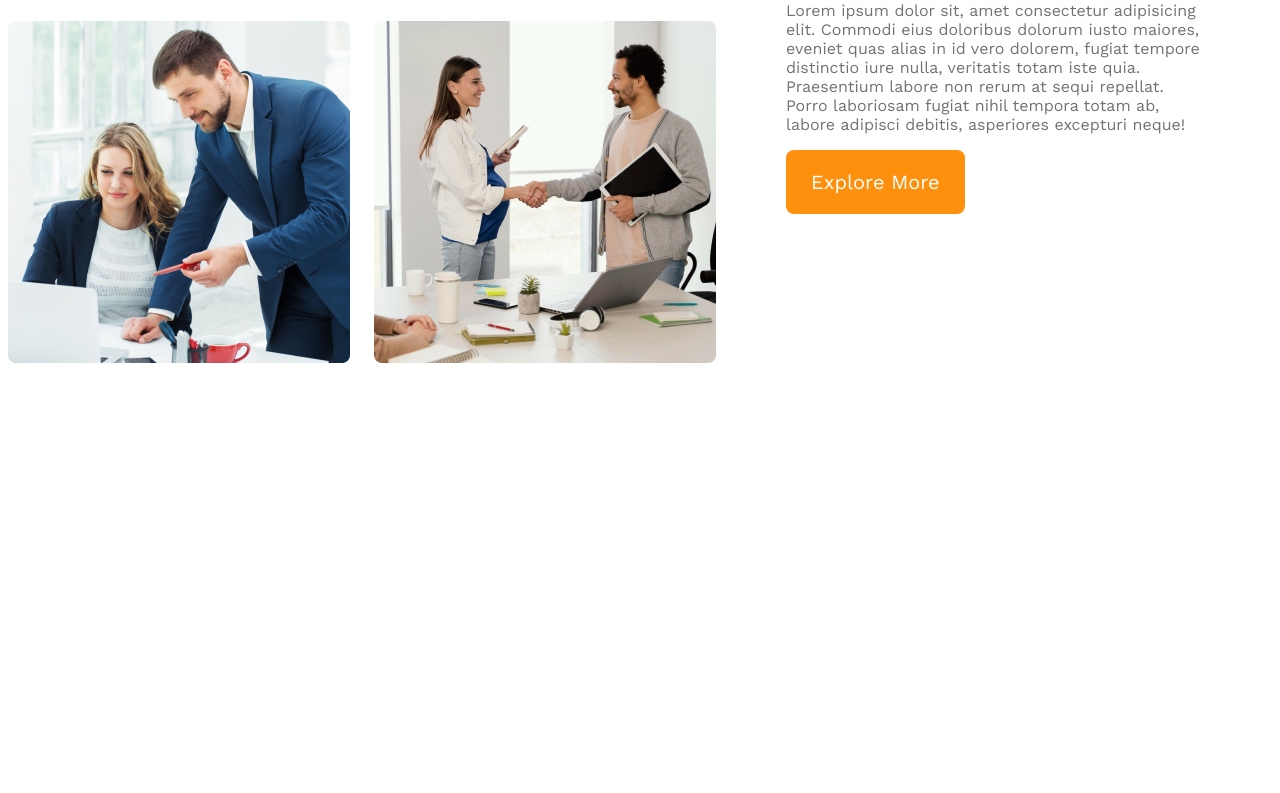
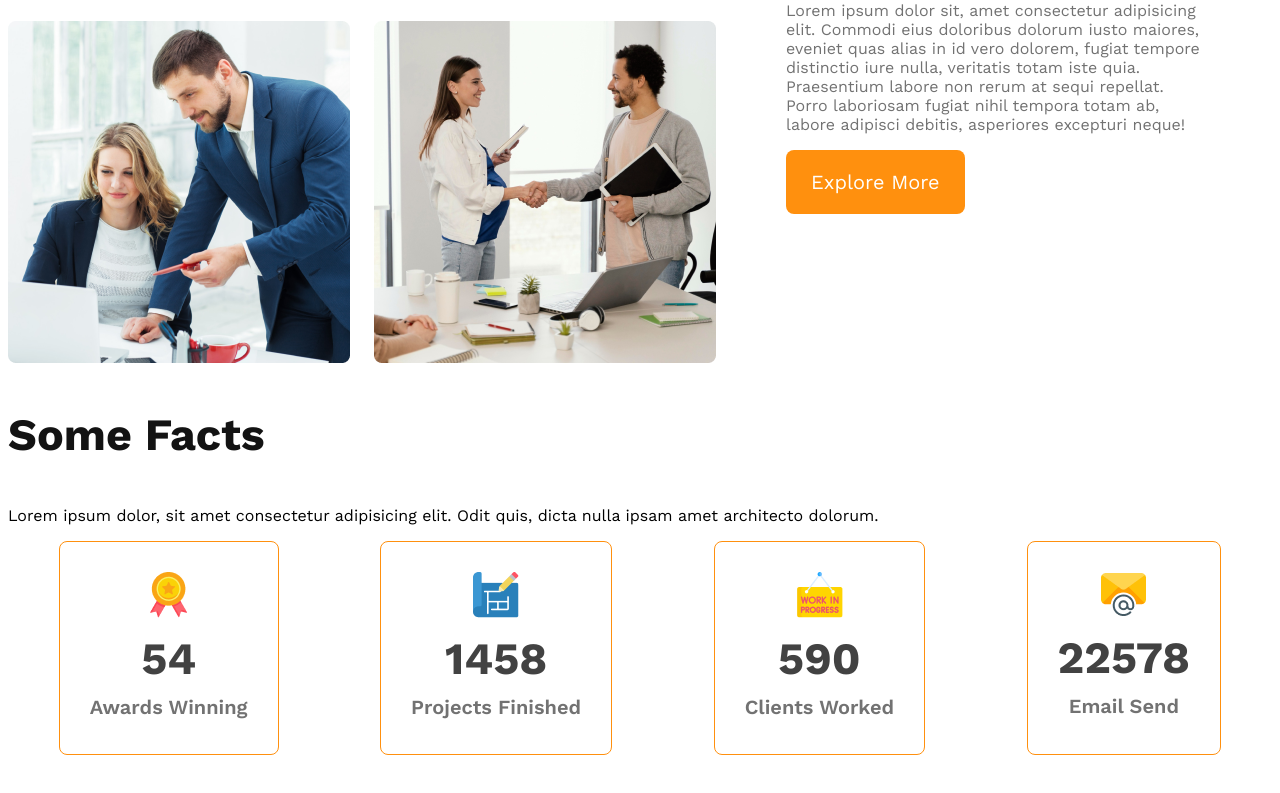
Before and after one commit to ayubparvej/g3-architect-website, a plain HTML site: page index.html in a window 1280 px wide. Shown: the part 1464-2257 px from the top of the page. Before the commit the page ends 1897 px from the top, so only its background shows below. Drawn offline with nearby package versions, Linux system fonts and the light colour scheme.

Commit message:
Facts Half Finished

```diff
--- a/index.html
+++ b/index.html
@@ -12,7 +12,7 @@
 <body>
     <header>
         <nav>
-            <h3 class="nav-title">G3 Architect</h3>
+            <h3 class="section-title">G3 Architect</h3>
             <ul>
                 <li><a href="">Home</a></li>
                 <li><a href="">About</a></li>
@@ -59,6 +59,42 @@
             </div>
 
         </section>
+
+        <!-- Features sections -->
+        <section class="features">
+
+        </section>
+
+        <!-- Facts section -->
+
+        <section class="facts">
+            <h3 class="section-title">Some Facts</h3>
+            <p class="text-align-gray">Lorem ipsum dolor, sit amet consectetur adipisicing elit. Odit quis, dicta nulla
+                ipsam amet architecto dolorum.</p>
+
+            <div class="facts-card-container">
+                <div class="card">
+                    <img src="images/icons/ribon.png" alt="">
+                    <h2 class="card-stats">54</h2>
+                    <p class="card-title text-light-gray">Awards Winning</p>
+                </div>
+                <div class="card">
+                    <img src="images/icons/projects.png" alt="">
+                    <h2 class="card-stats">1458</h2>
+                    <p class="card-title text-light-gray">Projects Finished</p>
+                </div>
+                <div class="card">
+                    <img src="images/icons/customers.png" alt="">
+                    <h2 class="card-stats">590</h2>
+                    <p class="card-title text-light-gray">Clients Worked</p>
+                </div>
+                <div class="card">
+                    <img src="images/icons/email.png" alt="">
+                    <h2 class="card-stats">22578</h2>
+                    <p class="card-title text-light-gray">Email Send</p>
+                </div>
+            </div>
+        </section>
     </main>
 
     <footer>
--- a/styles/style.css
+++ b/styles/style.css
@@ -24,6 +24,13 @@
 
 }
 
+.section-title {
+    font-size: 2.8rem;
+    font-weight: 700;
+    color: #131313;
+
+}
+
 /* Header styles */
 header {
     background-color: rgba(255, 144, 14, 0.10);
@@ -38,12 +45,7 @@ nav {
     align-items: center;
 }
 
-.nav-title {
-    font-size: 2.8rem;
-    font-weight: 700;
-    color: #131313;
 
-}
 
 nav>ul {
     display: flex;
@@ -125,6 +127,34 @@ main {
 }
 
 
+/* Facts section */
+
+.facts-card-container {
+    display: flex;
+    justify-content: space-around;
+}
+
+.facts-card-container .card {
+    border-radius: 8px;
+    border: 1px solid #FF900E;
+    text-align: center;
+    padding: 30px;
+}
+
+.facts-card-container .card-title {
+    font-weight: 600;
+    font-size: 1.25rem;
+    margin-top: 5px;
+    margin-bottom: 5px;
+}
+
+.facts-card-container .card-stats {
+    font-size: 2.8rem;
+    color: #424242;
+    margin-top: 10px;
+    margin-bottom: 10px;
+}
+
 
 
 
```
